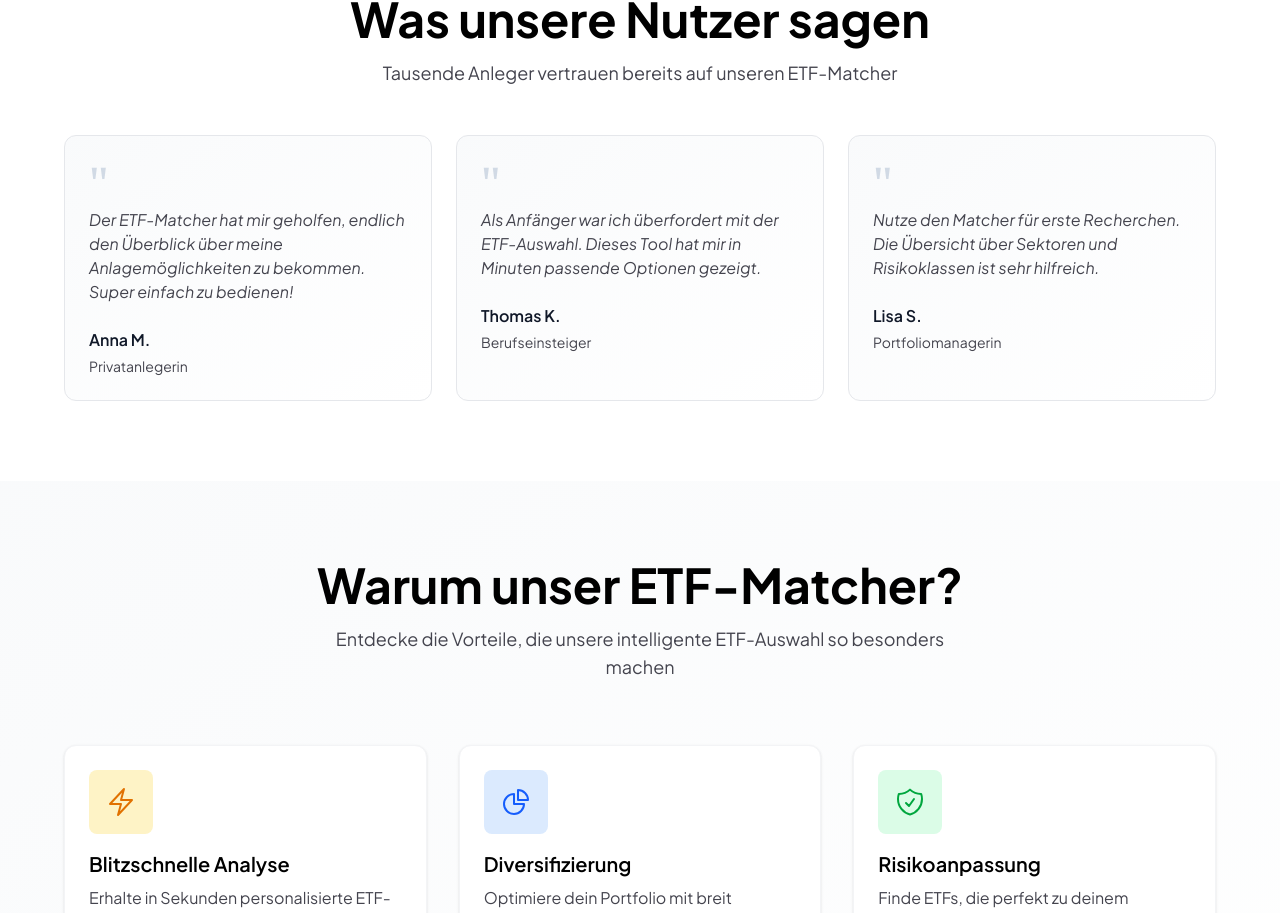
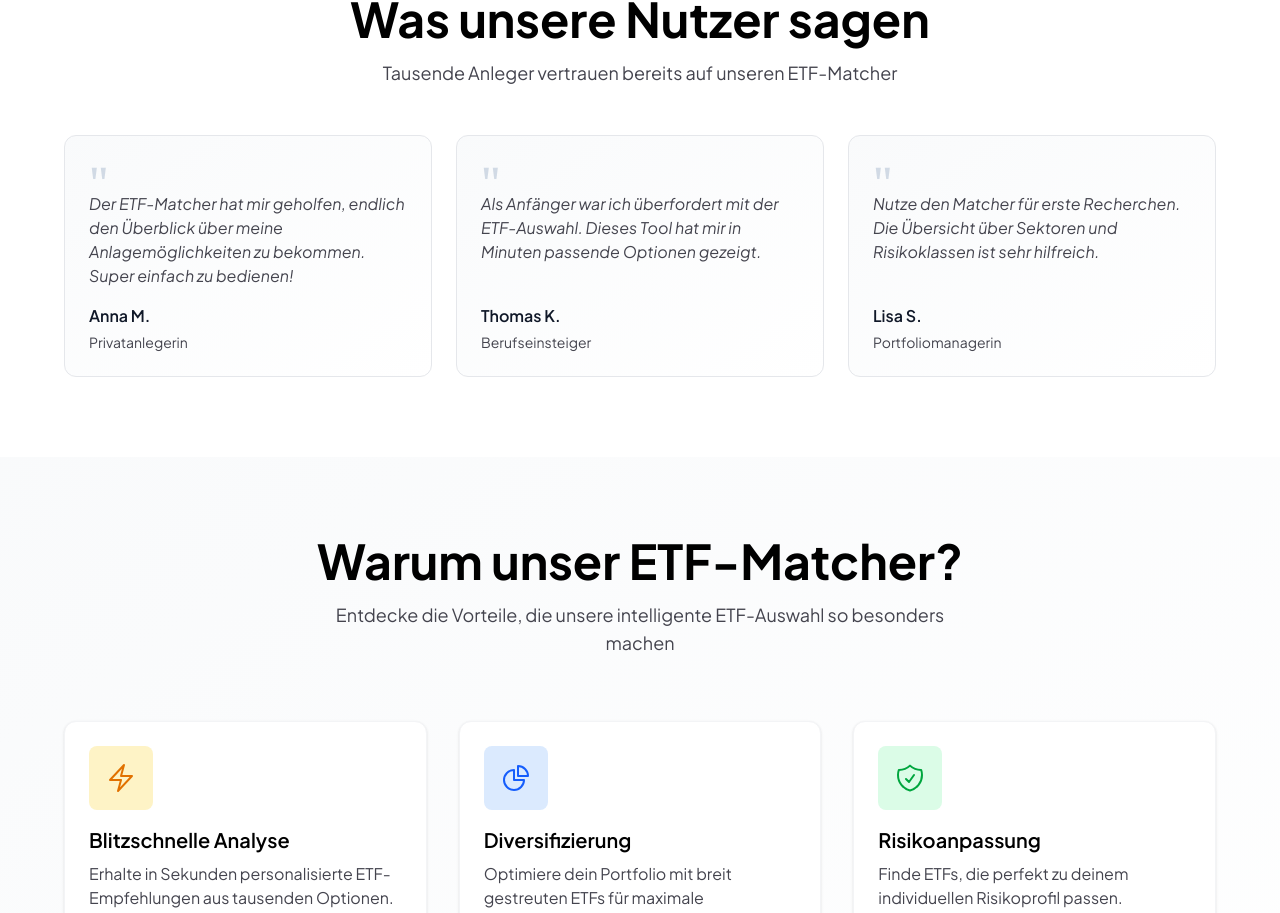
Before and after one commit to KyleKreuter/6ProzentRendite-frontend, a React (Vite) app: page / in a window 1280 px wide. Shown: the part 1499-2412 px from the top of the page. Built offline with nearby package versions, Linux system fonts and the light colour scheme.

Commit message:
"Refine SocialProofSection layout by ensuring testimonial author stays at the bottom, adding consistent spacing, and adjusting container height for better alignment"

```diff
--- a/src/components/landing/SocialProofSection.jsx
+++ b/src/components/landing/SocialProofSection.jsx
@@ -83,19 +83,19 @@ const SocialProofSection = () => {
                     {/* Testimonials Grid */}
                     <div className="grid md:grid-cols-3 gap-6 w-full">
                         {testimonials.map((testimonial, index) => (
-                            <div key={index} className="bg-gradient-to-br from-gray-50 to-white rounded-xl p-6 border border-gray-200 flex flex-col gap-4 hover:shadow-md transition-shadow duration-200">
+                            <div key={index} className="bg-gradient-to-br from-gray-50 to-white rounded-xl p-6 border border-gray-200 flex flex-col hover:shadow-md transition-shadow duration-200 h-full">
                                 {/* Quote Icon */}
                                 <div className="text-5xl text-pastel-blue/30 font-serif leading-none">
                                     "
                                 </div>
 
                                 {/* Testimonial Text */}
-                                <p className="text-text-secondary italic -mt-4">
+                                <p className="text-text-secondary italic -mt-4 mb-4">
                                     {testimonial.text}
                                 </p>
 
-                                {/* Author */}
-                                <div className="flex flex-col gap-1 mt-2">
+                                {/* Author - always at bottom */}
+                                <div className="flex flex-col gap-1 mt-auto">
                                     <p className="font-semibold text-gray-900">
                                         {testimonial.name}
                                     </p>
```
